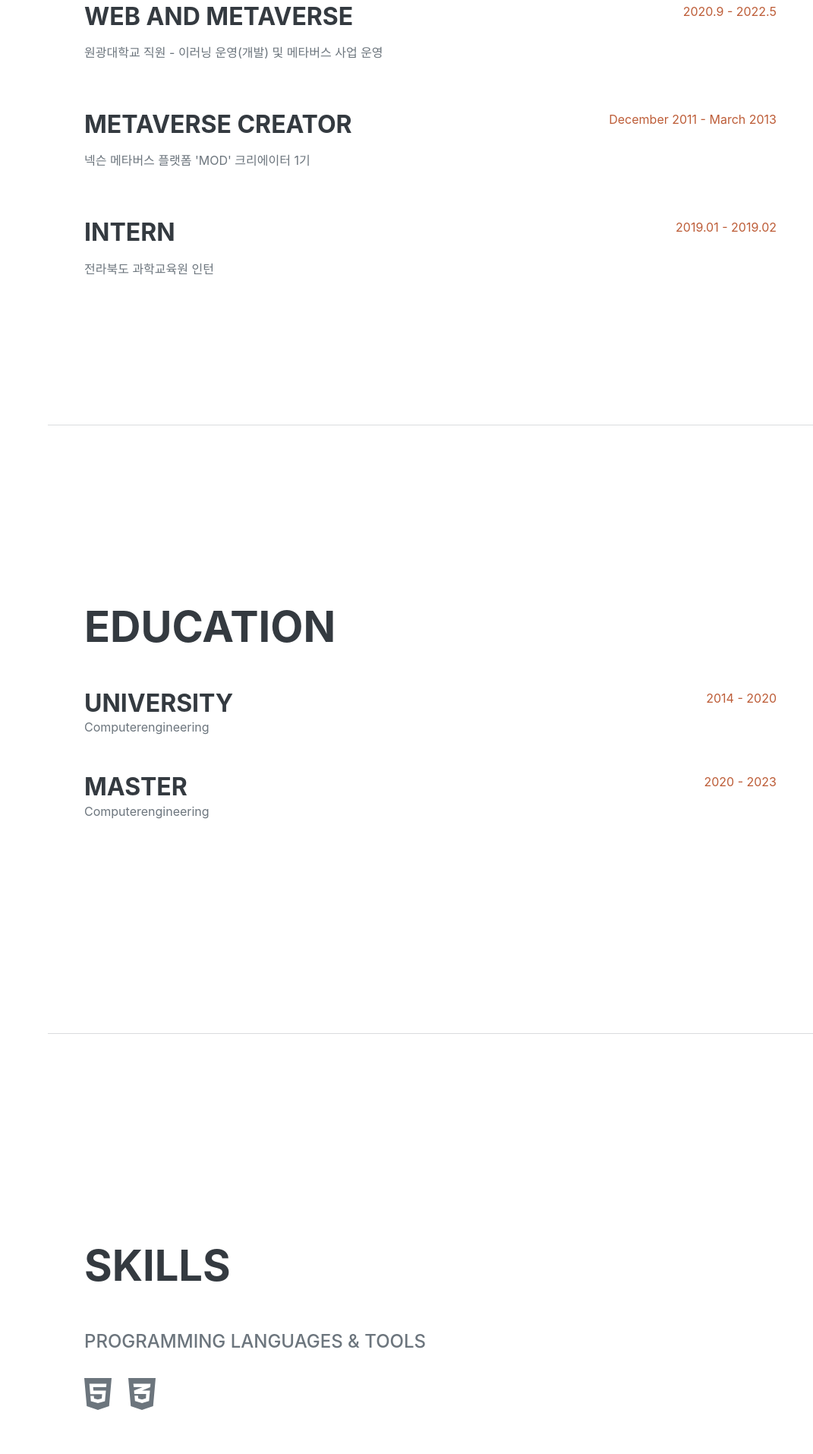
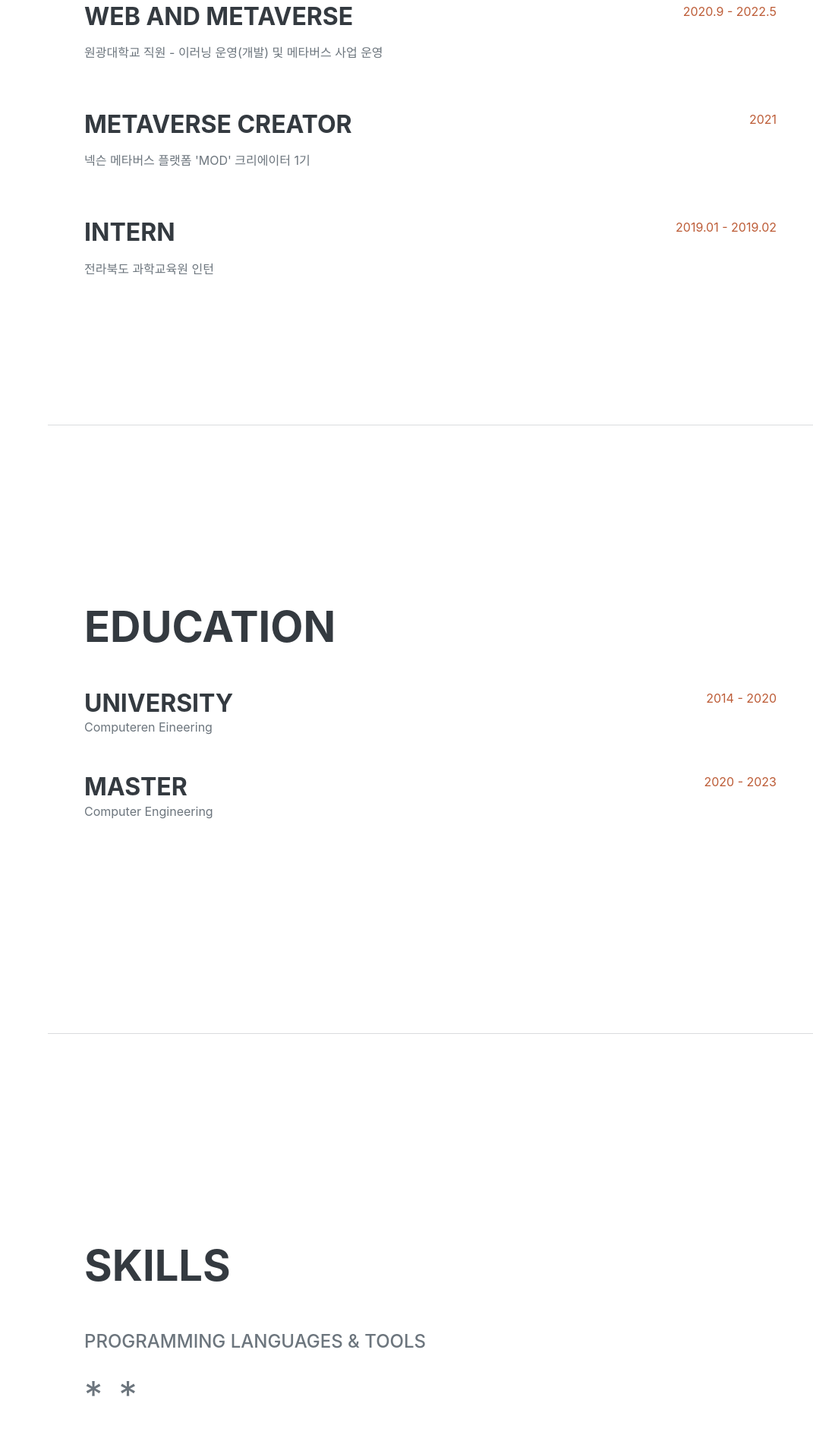
Before and after one commit to wjdgoska12/wjdgoska12.github.io, a plain HTML site: page index.html in a window 1280 px wide. Shown: the part 1626-3540 px from the top of the page at 76% size, without its empty margins (209-1280 px from the left). Drawn offline with nearby package versions, Linux system fonts and the light colour scheme; a web font is replaced by a local one.

Commit message:
Update index.html

```diff
--- a/index.html
+++ b/index.html
@@ -82,7 +82,7 @@
                             <div class="subheading mb-3"></div>
                             <p>넥슨 메타버스 플랫폼 'MOD' 크리에이터 1기</p>
                         </div>
-                        <div class="flex-shrink-0"><span class="text-primary">December 2011 - March 2013</span></div>
+                        <div class="flex-shrink-0"><span class="text-primary">2021</span></div>
                     </div>
                     <div class="d-flex flex-column flex-md-row justify-content-between mb-5">
                         <div class="flex-grow-1">
@@ -102,14 +102,14 @@
                     <div class="d-flex flex-column flex-md-row justify-content-between mb-5">
                         <div class="flex-grow-1">
                             <h3 class="mb-0">University</h3>
-                            <div>Computerengineering</div>
+                            <div>Computeren Eineering</div>
                         </div>
                         <div class="flex-shrink-0"><span class="text-primary">2014 - 2020</span></div>
                     </div>
                     <div class="d-flex flex-column flex-md-row justify-content-between mb-5">
                         <div class="flex-grow-1">
                             <h3 class="mb-0">Master</h3>
-                            <div>Computerengineering</div>
+                            <div>Computer Engineering</div>
                         </div>
                         <div class="flex-shrink-0"><span class="text-primary">2020 - 2023</span></div>
                     </div>
@@ -122,8 +122,8 @@
                     <h2 class="mb-5">Skills</h2>
                     <div class="subheading mb-3">Programming Languages & Tools</div>
                     <ul class="list-inline dev-icons">
-                        <li class="list-inline-item"><i class="fab fa-html5"></i></li>
-                        <li class="list-inline-item"><i class="fab fa-css3-alt"></i></li>
+                        <li class="list-inline-item">*</li>
+                        <li class="list-inline-item">*</li>
 
                     </ul>
 
@@ -144,15 +144,8 @@
                     <h2 class="mb-5">Awards & Certifications</h2>
                     <ul class="fa-ul mb-0">
                         <li>
-                            Google Analytics Certified Developer
+                            비밀
                         </li>
-                        <li>
-                            Mobile Web Specialist - Google Certification
-                        </li>
-                        <li>
-                           Place - University of Colorado Boulder - Emerging Tech Competition 2009
-                        </li>
-
                     </ul>
                 </div>
             </section>
```
